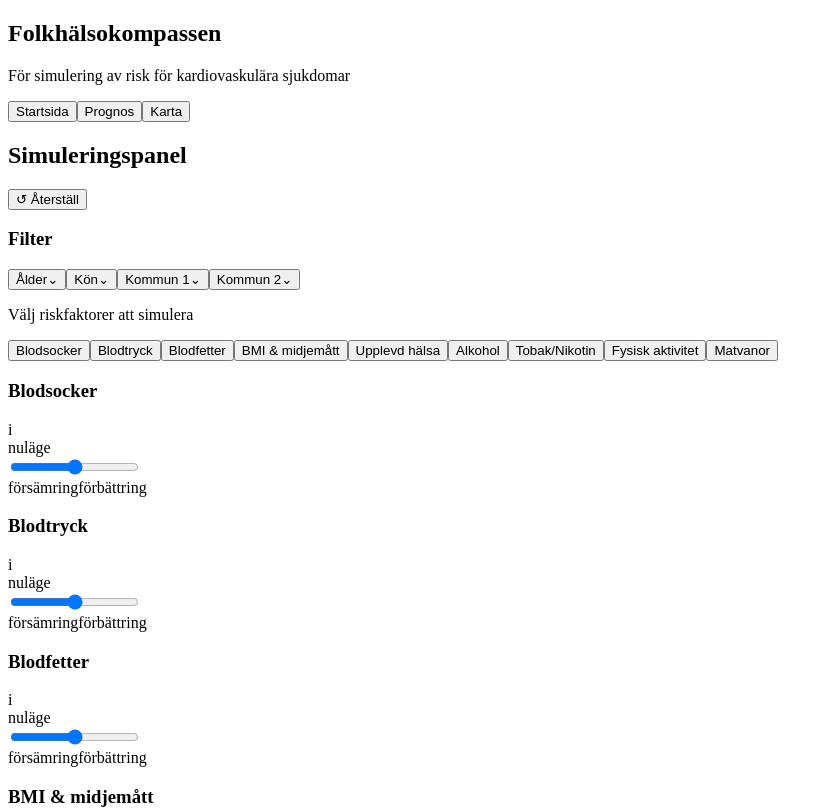
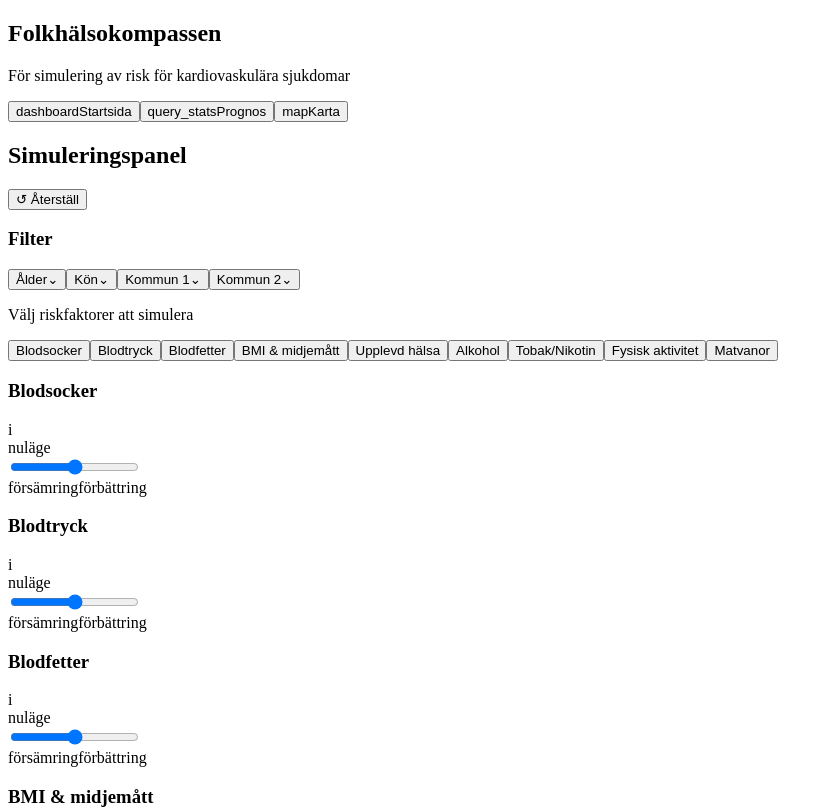
Before and after one commit to masa6009/VIP, a React (Vite) app in the folder folkhalso-kompassen/: page / in a window 1280 px wide. Shown: the top 809 px of the page, without its empty margins (0-833 px from the left). Built offline with nearby package versions, Linux system fonts and the light colour scheme; the HTML template or start-up script is replaced by a standard one.

Commit message:
Sidebar icons

```diff
--- a/folkhalso-kompassen/src/App.jsx
+++ b/folkhalso-kompassen/src/App.jsx
@@ -157,6 +157,12 @@ function RiskChips({ selected, setSelected, single = false }) {
     </div>
   );
 }
+const navItems = [
+  { key: "start", label: "Startsida", icon: "dashboard" },
+  { key: "prognos", label: "Prognos", icon: "query_stats" },
+  { key: "karta", label: "Karta", icon: "map" },
+];
+
 function Sidebar({ page, setPage }) {
   return (
     <aside className="sidebar">
@@ -164,13 +170,14 @@ function Sidebar({ page, setPage }) {
         <h2>Folkhälsokompassen</h2>
         <p>För simulering av risk för kardiovaskulära sjukdomar</p>
       </div>
-      {["start", "prognos", "karta"].map((k) => (
+      {navItems.map((item) => (
         <button
-          className={page === k ? "nav active" : "nav"}
-          onClick={() => setPage(k)}
-          key={k}
+          className={page === item.key ? "nav active" : "nav"}
+          onClick={() => setPage(item.key)}
+          key={item.key}
         >
-          {k === "start" ? "Startsida" : k === "prognos" ? "Prognos" : "Karta"}
+          <span className="material-symbols-rounded navIcon">{item.icon}</span>
+          {item.label}
         </button>
       ))}
     </aside>
--- a/folkhalso-kompassen/src/styles.css
+++ b/folkhalso-kompassen/src/styles.css
@@ -1,4 +1,5 @@
-@import url("https://fonts.googleapis.com/css2?family=Public+Sans:wght@300;400;700&display=swap");
+@import url("https://fonts.googleapis.com/css2?family=Public+Sans:wght@300;400;700&family=Material+Symbols+Rounded:opsz,wght,FILL,GRAD@20..48,400,0,0&display=swap");
+
 * {
   box-sizing: border-box;
 }
@@ -16,8 +17,8 @@ button {
   min-height: 100vh;
 }
 .sidebar {
-  width: 280px;
-  flex: 0 0 280px;
+  width: 300px;
+  flex: 0 0 300px;
   background: #DCE7F6;
   /* border-right: 1px solid #c2c6d3; */
 }
@@ -39,28 +40,35 @@ button {
   line-height: 1.35;
 }
 .nav {
-  display: block;
+  display: inline-flex;
+  align-items: center;
+  gap: 8px;
   width: 100%;
   margin: 8px 0;
-  /* margin: 8px 16px;
-  padding: 16px 18px; */
   padding: 12px;
   border: 0;
-  border-radius: 0 8px 8px 0;
+  border-radius: 8px;
   text-align: left;
   background: #DCE7F6;
   color: #606060;
   cursor: pointer;
   position: relative;
 }
+.navIcon {
+  font-family: "Material Symbols Rounded";
+  font-size: 20px;
+  line-height: 1;
+  margin-right: 8px;
+  color: currentColor;
+}
 .nav:hover {
   background: #f3f3f4;
   color: #003976;
 }
+
 .nav.active {
   background: white;
   color: #003976;
-  font-weight: 700;
 }
 .nav.active::after {
   content: "";
```
